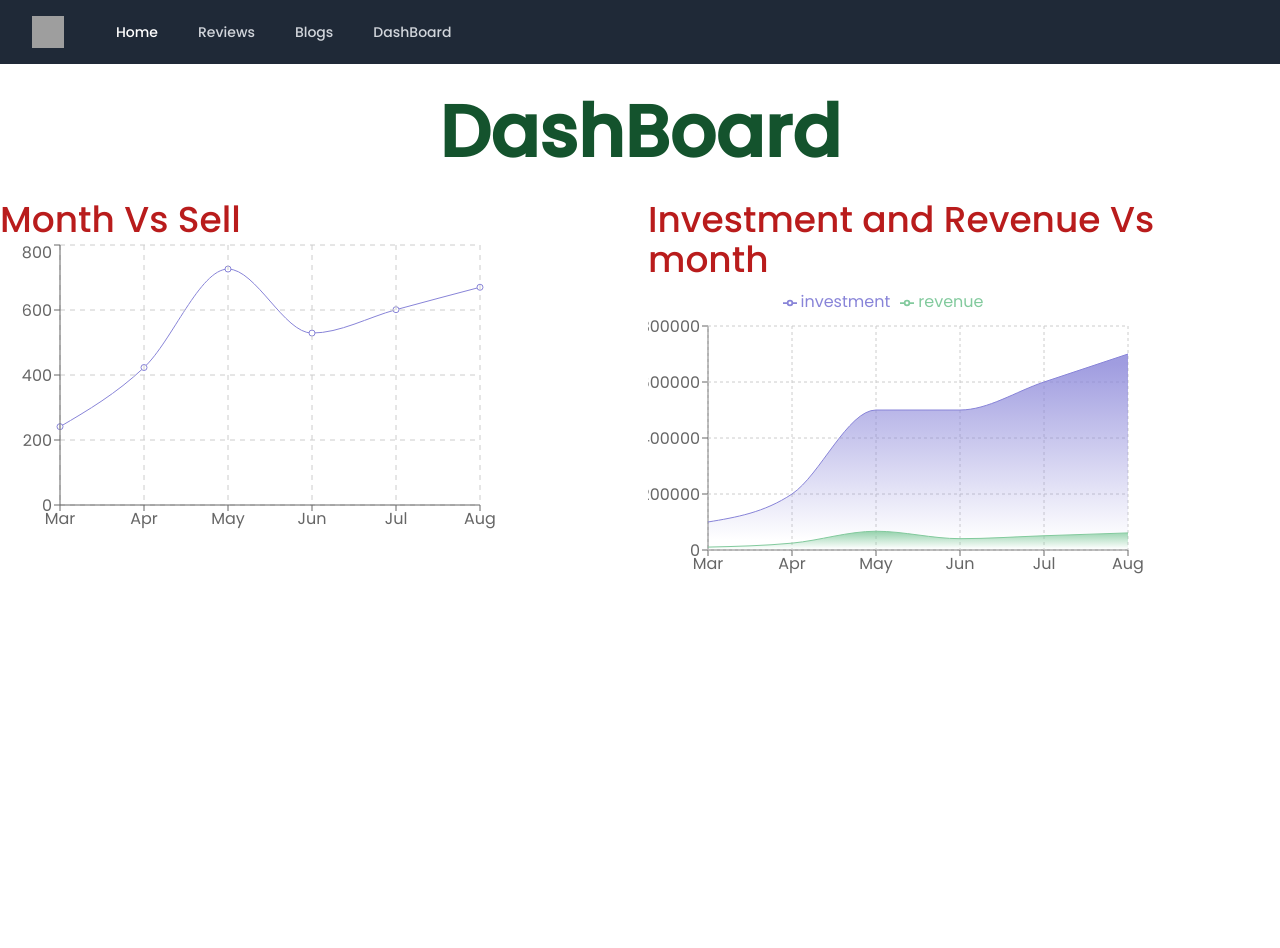
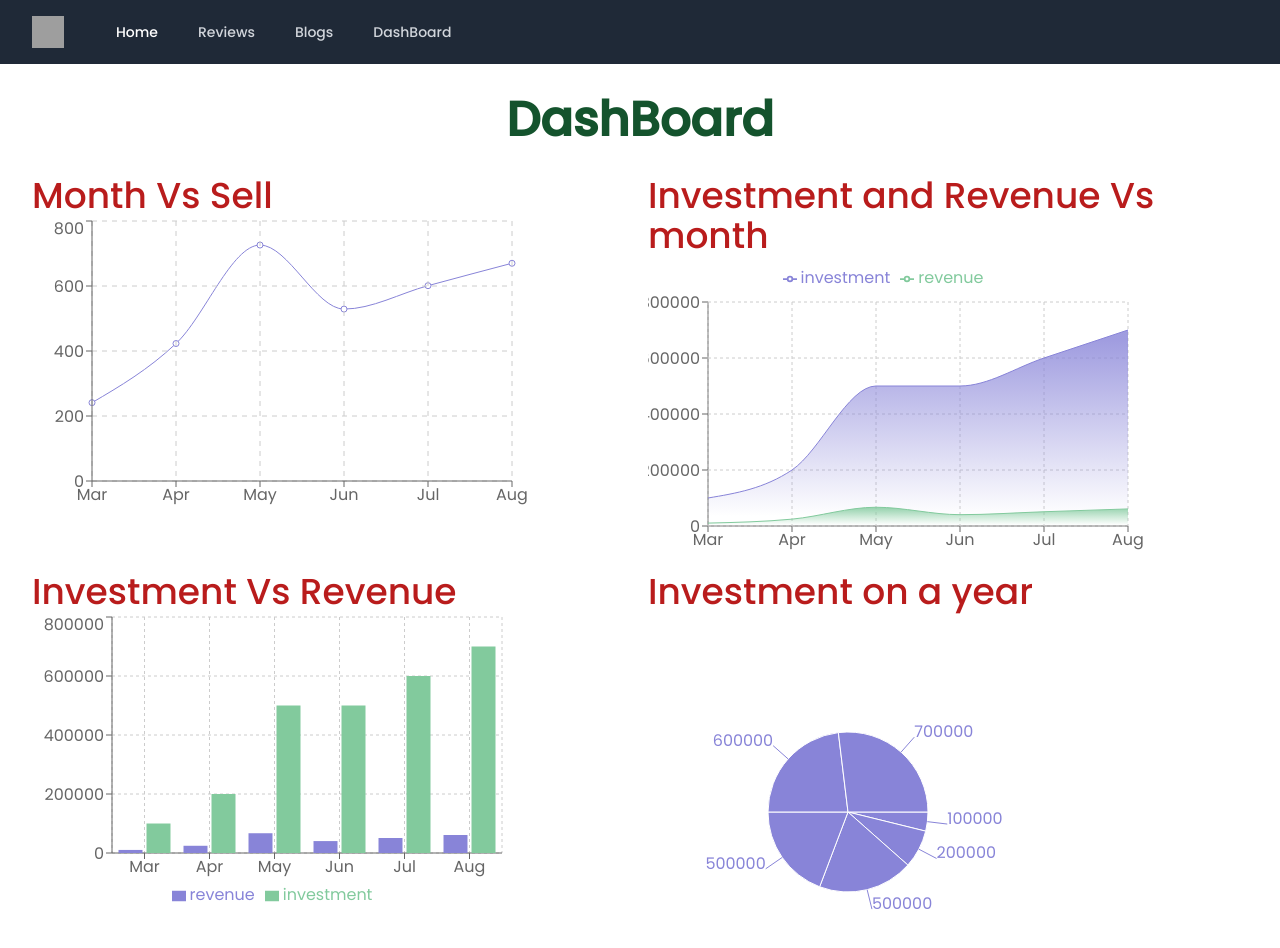
Before and after one commit to FahmidaMahjabin/product-analysis-website, a React (Create React App) app: page /dashboard in a window 1280 px wide. Shown: the top 948 px of the page. Before the commit the page ends 800 px from the top, so only its background shows below. Built offline with nearby package versions, Linux system fonts and the light colour scheme; grey boxes are pictures that could not be loaded.

Commit message:
2 chart add

```diff
--- a/src/Components/DashBoard/DashBoard.js
+++ b/src/Components/DashBoard/DashBoard.js
@@ -1,5 +1,5 @@
 import React, { useEffect, useState } from 'react';
-import { LineChart, Line, CartesianGrid, XAxis, YAxis, Tooltip , Area, AreaChart, Legend} from 'recharts';
+import { LineChart, Line, CartesianGrid, XAxis, YAxis, Tooltip, Area, AreaChart, Legend, Bar, BarChart, Pie, PieChart, Label } from 'recharts';
 
 const DashBoard = () => {
     const [profile, setProfile] = useState([]);
@@ -10,8 +10,8 @@ const DashBoard = () => {
     }, [])
     return (
         <div>
-            <h1 className='text-7xl text-center font-semibold text-green-900 my-8'>DashBoard</h1>
-            <div className='grid grid-cols-1-sm grid-cols-2 gap-4'>
+            <h1 className='text-5xl text-center font-semibold text-green-900 my-8'>DashBoard</h1>
+            <div className='grid grid-cols-1 md:grid-cols-2 gap-4 mx-8'>
 
                 <div>
                     <h1 className='text-4xl text-red-700 font-medium'>Month Vs Sell</h1>
@@ -41,10 +41,56 @@ const DashBoard = () => {
                         <YAxis />
                         <CartesianGrid strokeDasharray="3 3" />
                         <Tooltip />
-                        <Legend verticalAlign="top" height={36}/>
+                        <Legend verticalAlign="top" height={36} />
                         <Area type="monotone" dataKey="investment" stroke="#8884d8" fillOpacity={1} fill="url(#colorUv)" />
                         <Area type="monotone" dataKey="revenue" stroke="#82ca9d" fillOpacity={1} fill="url(#colorPv)" />
                     </AreaChart>
+                </div>
+                <div>
+                    <h1 className='text-4xl text-red-700 font-medium'>Investment Vs Revenue</h1>
+                    <div>
+                        <BarChart
+                            width={500}
+                            height={300}
+                            data={profile}
+                            margin={{
+                                top: 5,
+                                right: 30,
+                                left: 20,
+                                bottom: 5,
+                            }}>
+
+                            <CartesianGrid strokeDasharray="3 3" />
+                            <XAxis dataKey="month" />
+                            <YAxis />
+                            <Tooltip />
+                            <Legend />
+                            <Bar dataKey="revenue" fill="#8884d8" />
+                            <Bar dataKey="investment" fill="#82ca9d" />
+                        </BarChart>
+
+
+                    </div>
+                </div>
+                <div>
+                <h1 className='text-4xl text-red-700 font-medium'>Investment on a year</h1>
+                <div>
+                    <PieChart width={400} height={400}>
+                        <Pie
+                            dataKey="investment"
+                            startAngle={360}
+                            endAngle={0}
+                            data={profile}
+                            cx="50%"
+                            cy="50%"
+                            outerRadius={80}
+                            fill="#8884d8"
+                            label
+
+                        />
+                        <Tooltip />
+                    </PieChart>
+                </div>
                 </div>
             </div>
 
--- a/src/Components/Home/Home.js
+++ b/src/Components/Home/Home.js
@@ -9,9 +9,11 @@ const Home = () => {
     return (
         <div>
             <h1 className='text-5xl font-bold text-center text-green-900 p-4'>Lost in Mountain</h1>
-            <div className="grid grid-cols-2 gap-4 m-8">
+            <div className="grid grid-cols-1 md:grid-cols-2 gap-4 m-8">
                 <div>
-                    <p>Lorem ipsum dolor sit amet consectetur adipisicing elit. Illum consequatur delectus, totam cumque magnam accusantium dolor voluptates tempora velit, accusamus cum, fugiat inventore odit ex! Amet, ea ut voluptatum reiciendis iusto consequuntur doloribus illum provident perspiciatis similique ab laboriosam voluptatibus deleniti repudiandae dolorum culpa quam eaque earum maxime cumque quibusdam aspernatur doloremque delectus. Reiciendis esse excepturi maxime adipisci quaerat aliquid, dolor aspernatur consequatur odit sit nam ab aut minus ullam perferendis nulla numquam sint qui saepe tempora iure suscipit amet fugiat. Recusandae ipsum qui excepturi illo mollitia explicabo quia! Magni, ipsa ab temporibus laudantium dolorum mollitia quod dolorem reiciendis quisquam.</p>
+                    <p className='justify-center'>
+                    Traveling is more than just seeing the most popular places of interest in a country. It also involves delving into new cultures and experiences, as well as learning what there is to know from the local populace, among other things. No matter who you’re looking to travel with, you can depend on our 2,500 trusted operators to make sure everything’s taken care of.
+                    </p>
                 </div>
                 <div className='mx-auto'>
                     <img src="https://img.freepik.com/free-psd/travel-tour-instagram-post-social-media-post-template_501970-132.jpg?t=st=1649066311~exp=1649066911~hmac=727e65b5fabac90ce39800c803977d3def437108d5fd0ed83b2fdb2908a225f6&w=740" className='w-80' alt="travel photo"></img>
```
